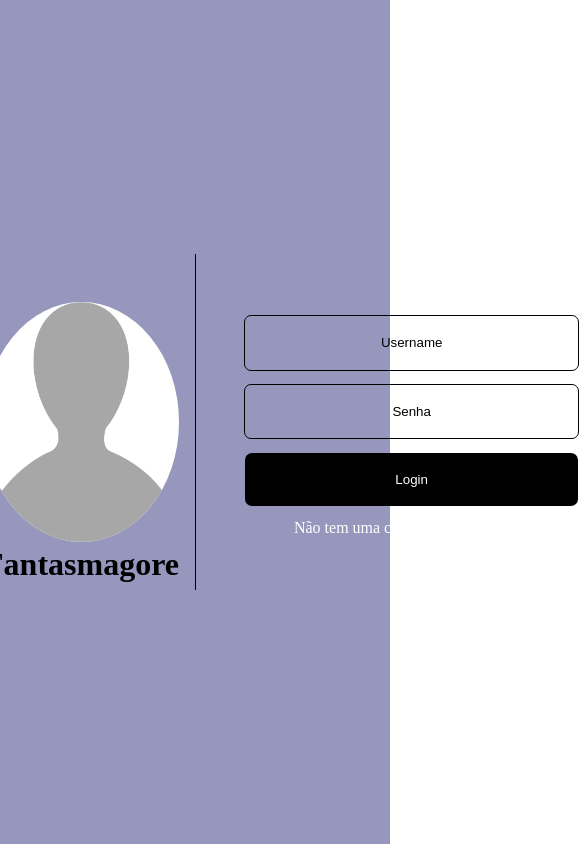
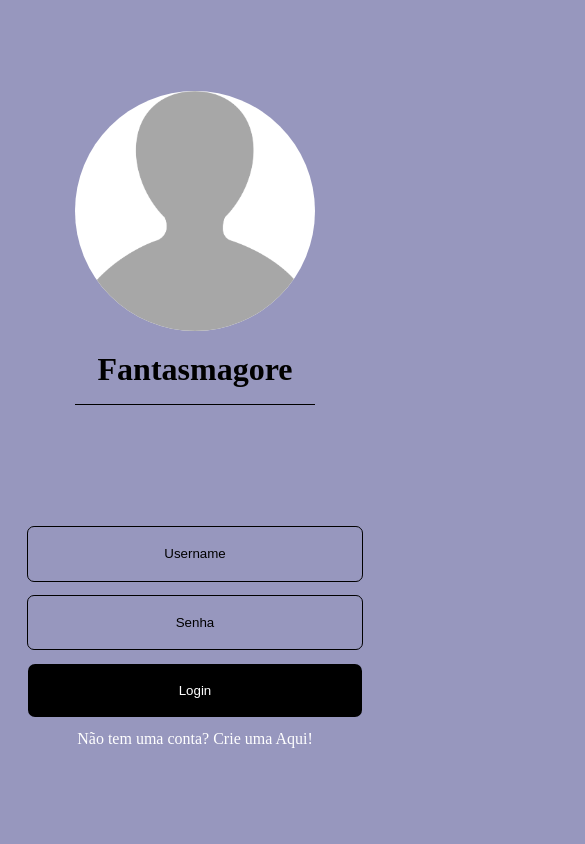
Before and after one commit to FEMEP/FantasmagorE, a website with bundled scripts: page public/index.html in a window 390 px wide. Shown: the top 844 px of the page, 585 px wide, since content can reach past the window. Built offline with nearby package versions, Linux system fonts and the light colour scheme.

Commit message:
resposividade do index pra mobile

```diff
--- a/public/css/index.css
+++ b/public/css/index.css
@@ -3,6 +3,10 @@
 * {
     margin: 0;
     padding: 0;
+}
+
+body {
+    background-color: rgb(151, 151, 190);
 }
 
 div#logBox {
@@ -12,8 +16,7 @@ div#logBox {
 }
 
 div.container {
-    background-color: rgb(151, 151, 190);
-    width: 50%;
+    width: 100%;
     height: 100%;
     display: flex;
     justify-content: right;
@@ -114,3 +117,42 @@ figcaption {
 figcaption:hover {
     opacity: 1;
 }
+
+/* Mobile */
+@media (max-width: 730px) and (orientation: portrait){
+    div#logBox {
+        display: flex;
+        flex-direction: column;
+        width: 100vw;
+        height: 100vh;
+        justify-content: flex-end;
+    }
+
+    div.container {
+        background-color: rgb(151, 151, 190);
+        width: 100%;
+        height: 100%;
+        display: flex;
+        align-items: center;
+        justify-content: center;
+    }
+
+    div #inputs {
+        height: 15em;
+        border-left: 1px black solid;
+        width: max-content;
+        text-align: center;
+        margin: 0 auto;
+        border: 0;
+        padding: 0;
+    }
+
+    figure {
+        right: 0;
+    }
+
+    figure h1 {
+        padding: 0.5em;
+        border-bottom: 1px solid black;
+    }
+}
```
Also changed, not shown: public/js/createAccount.js (+6 -2 lines), public/pages/createAccount.html (+1 -1 lines).
